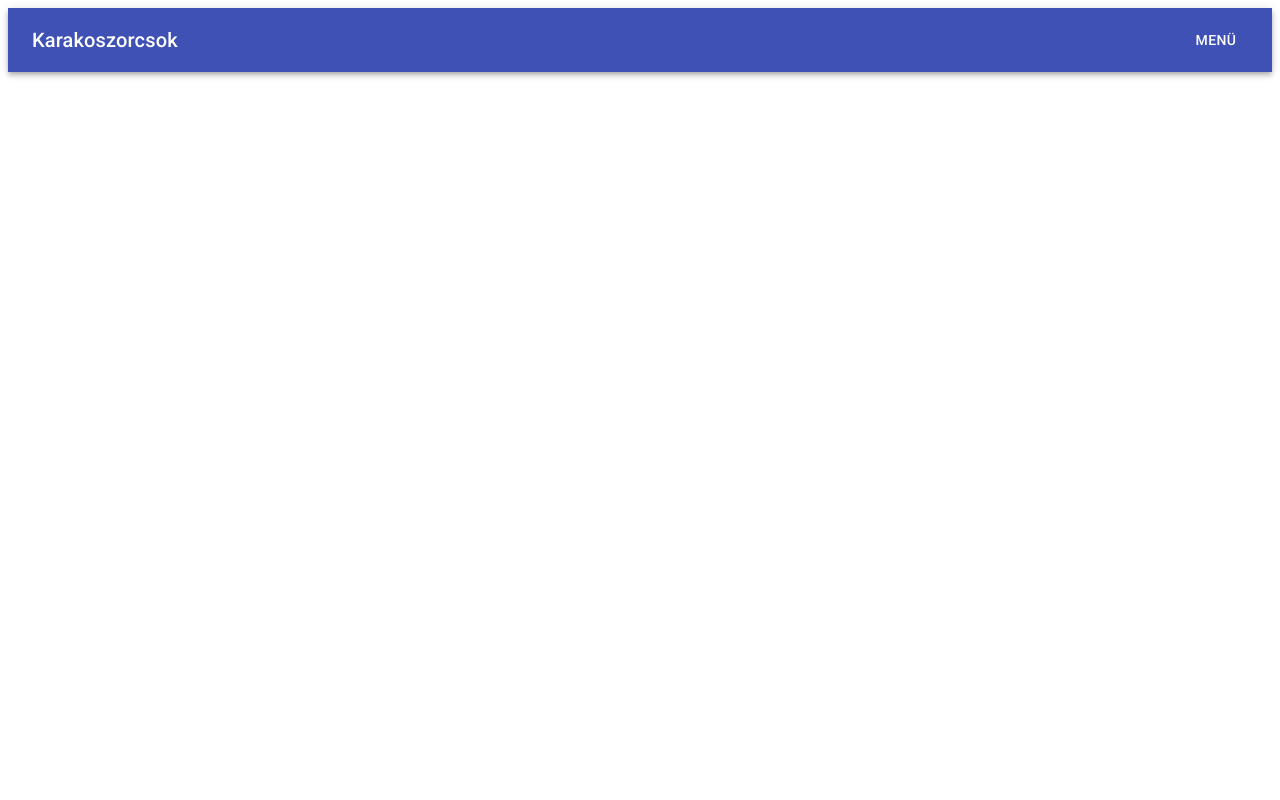
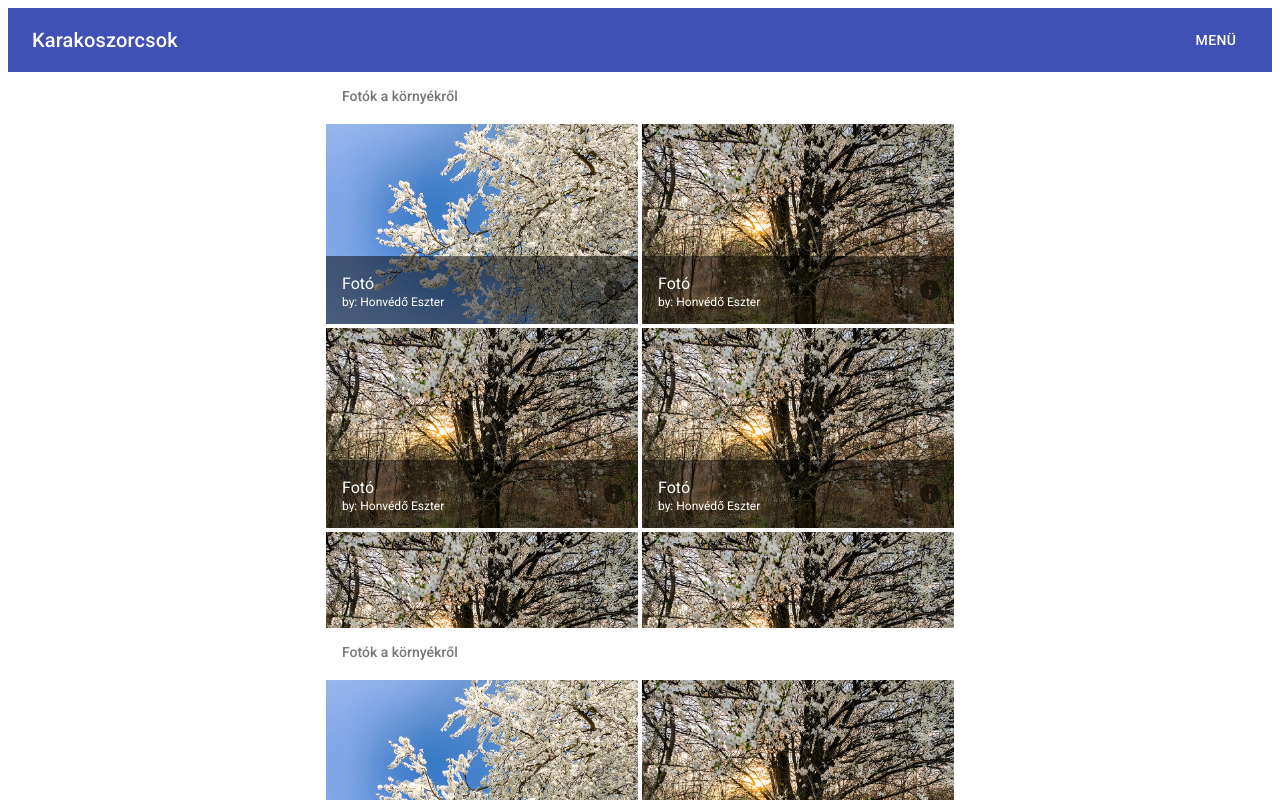
Before and after one commit to Homvi/KarakoszorcsokPublic, a React (Create React App) app: page /gallery in a window 1280 px wide. Shown: the top 800 px of the page. Built offline with nearby package versions, Linux system fonts and the light colour scheme.

Commit message:
add galery

```diff
--- /dev/null
+++ b/src/components/FirstGallery.js
@@ -0,0 +1,42 @@
+import React from "react";
+import GridList from "@material-ui/core/GridList";
+import GridListTile from "@material-ui/core/GridListTile";
+import GridListTileBar from "@material-ui/core/GridListTileBar";
+import ListSubheader from "@material-ui/core/ListSubheader";
+import IconButton from "@material-ui/core/IconButton";
+import InfoIcon from "@material-ui/icons/Info";
+import tileData from "./titleData";
+import useStyles from "../styles";
+
+const FirstGallery = () => {
+  const classes = useStyles();
+
+  return (
+    <div className={classes.root}>
+      <GridList cellHeight={200} className={classes.gridList}>
+        <GridListTile key="Subheader" cols={2} style={{ height: "auto" }}>
+          <ListSubheader component="div">Fotók a környékről</ListSubheader>
+        </GridListTile>
+        {tileData.map((tile, key) => (
+          <GridListTile key={key}>
+            <img src={tile.img} alt={tile.title} />
+            <GridListTileBar
+              title={tile.title}
+              subtitle={<span>by: {tile.author}</span>}
+              actionIcon={
+                <IconButton
+                  aria-label={`info about ${tile.title}`}
+                  className={classes.icon}
+                >
+                  <InfoIcon />
+                </IconButton>
+              }
+            />
+          </GridListTile>
+        ))}
+      </GridList>
+    </div>
+  );
+};
+
+export default FirstGallery;
--- /dev/null
+++ b/src/components/titleData.js
@@ -0,0 +1,118 @@
+
+import img1 from "../img/9BBE9FBC-05B9-410B-B32F-DF96E47F76CD.jpg"
+import img2 from "../img/81B7BC74-CBF4-4C86-AA62-AE2C38902566.jpg"
+
+const tileData = [
+  {
+    img: img1,
+    title: "Fotó",
+    author: "Honvédő Eszter",
+  },
+  {
+    img: img2,
+    title: "Fotó",
+    author: "Honvédő Eszter",
+  },
+  {
+    img: img2,
+    title: "Fotó",
+    author: "Honvédő Eszter",
+  },
+  {
+    img: img2,
+    title: "Fotó",
+    author: "Honvédő Eszter",
+  },
+  {
+    img: img2,
+    title: "Fotó",
+    author: "Honvédő Eszter",
+  },
+  {
+    img: img2,
+    title: "Fotó",
+    author: "Honvédő Eszter",
+  },
+  {
+    img: img2,
+    title: "Fotó",
+    author: "Honvédő Eszter",
+  },
+  {
+    img: img2,
+    title: "Fotó",
+    author: "Honvédő Eszter",
+  },
+  {
+    img: img2,
+    title: "Fotó",
+    author: "Honvédő Eszter",
+  },
+  {
+    img: img2,
+    title: "Fotó",
+    author: "Honvédő Eszter",
+  },
+  {
+    img: img2,
+    title: "Fotó",
+    author: "Honvédő Eszter",
+  },
+  {
+    img: img2,
+    title: "Fotó",
+    author: "Honvédő Eszter",
+  },
+  {
+    img: img2,
+    title: "Fotó",
+    author: "Honvédő Eszter",
+  },
+  {
+    img: img2,
+    title: "Fotó",
+    author: "Honvédő Eszter",
+  },
+  {
+    img: img2,
+    title: "Fotó",
+    author: "Honvédő Eszter",
+  },
+  {
+    img: img2,
+    title: "Fotó",
+    author: "Honvédő Eszter",
+  },
+  {
+    img: img2,
+    title: "Fotó",
+    author: "Honvédő Eszter",
+  },
+  {
+    img: img2,
+    title: "Fotó",
+    author: "Honvédő Eszter",
+  },
+  {
+    img: img2,
+    title: "Fotó",
+    author: "Honvédő Eszter",
+  },
+  {
+    img: img2,
+    title: "Fotó",
+    author: "Honvédő Eszter",
+  },
+  {
+    img: img2,
+    title: "Fotó",
+    author: "Honvédő Eszter",
+  },
+  {
+    img: img2,
+    title: "Fotó",
+    author: "Honvédő Eszter",
+  },
+];
+
+export default tileData;
--- a/src/pages/Gallery.js
+++ b/src/pages/Gallery.js
@@ -1,10 +1,18 @@
 import React from 'react'
+import GridList from '@material-ui/core/GridList';
+import GridListTile from '@material-ui/core/GridListTile';
+import GridListTileBar from '@material-ui/core/GridListTileBar';
+import ListSubheader from '@material-ui/core/ListSubheader';
+import IconButton from '@material-ui/core/IconButton';
+import InfoIcon from '@material-ui/icons/Info';
+import FirstGallery from '../components/FirstGallery';
 
 const Gallery = () => {
     return (
-        <div>
-
-        </div>
+        <>
+        <FirstGallery/>
+        <FirstGallery/>
+        </>
     )
 }
 
--- a/src/styles.js
+++ b/src/styles.js
@@ -1,9 +1,12 @@
-
-import { makeStyles } from '@material-ui/core/styles';
+import { makeStyles } from "@material-ui/core/styles";
 
 const useStyles = makeStyles((theme) => ({
   root: {
-      flexGrow: 1,
+    display: "flex",
+    flexWrap: "wrap",
+    justifyContent: "space-around",
+    overflow: "hidden",
+    backgroundColor: theme.palette.background.paper,
   },
   menuButton: {
     marginRight: theme.spacing(2),
@@ -11,15 +14,23 @@ const useStyles = makeStyles((theme) => ({
   title: {
     flexGrow: 1,
   },
-    anchor:{
-      textDecoration:"none",
-      color:"black",
+  anchor: {
+    textDecoration: "none",
+    color: "black",
   },
-    anchorBold:{
-      fontWeight:"bolder",
-      textDecoration:"none",
-      color:"black",
-    }
+  anchorBold: {
+    fontWeight: "bolder",
+    textDecoration: "none",
+    color: "black",
+  },
+  gridList: {
+    width: "50%",
+    height: "70vh",
+    cols: 3,
+  },
+  icon: {
+    color: "rgba(255, 255, 255, 0.54)",
+  },
 }));
 
 export default useStyles;
```
Lines whose indentation alone changed are shown as unchanged.
